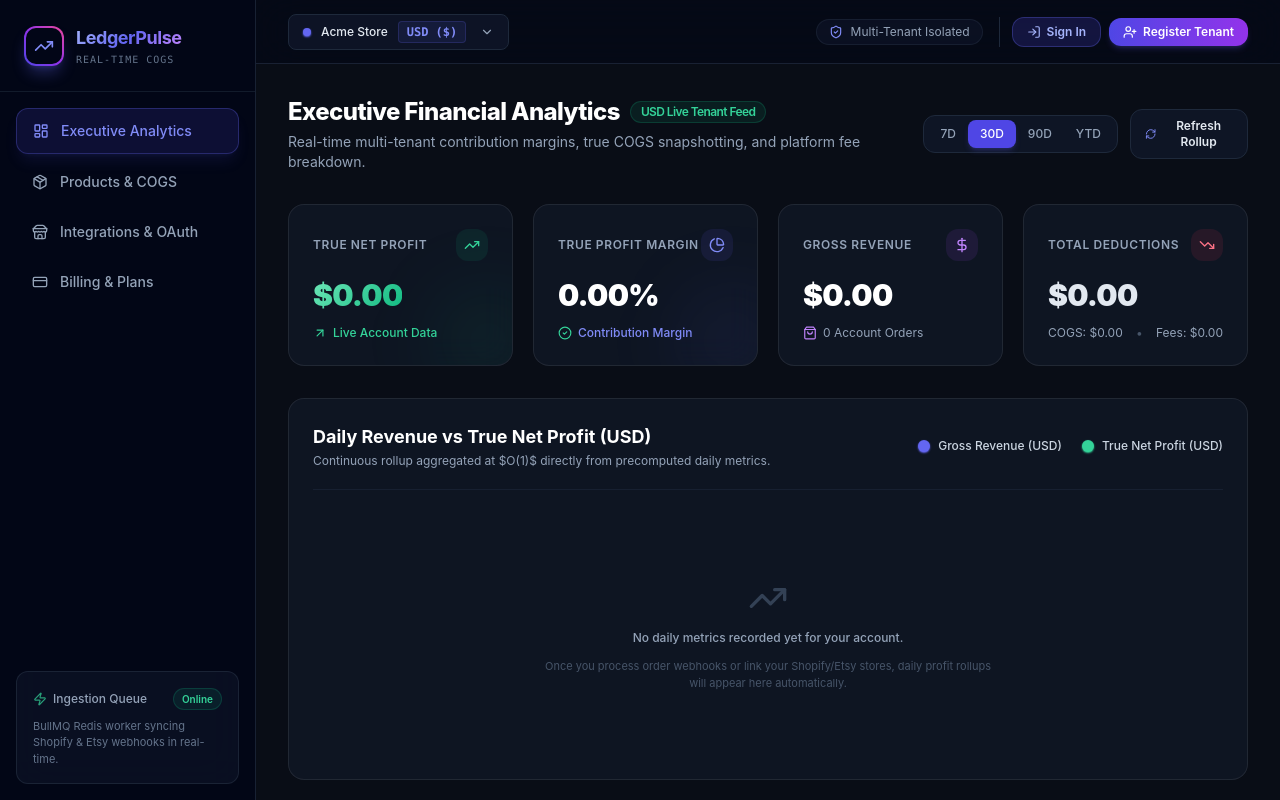
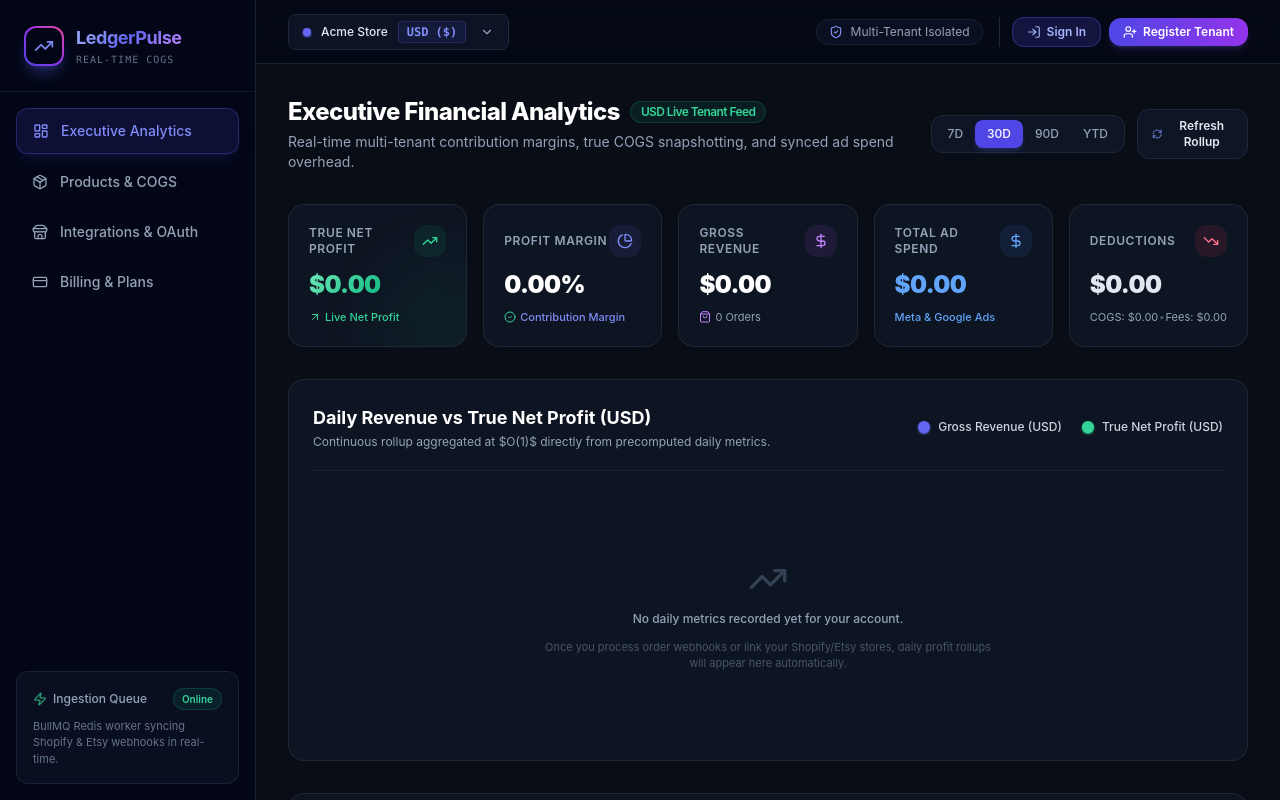
Before and after one commit to FaranBaig0/LedgerPulse, a Next.js app: page /analytics in a window 1280 px wide. Built offline with nearby package versions, Linux system fonts and the light colour scheme.

Commit message:
feat(analytics): add Total Ad Spend executive card to Analytics dashboard grid

```diff
--- a/src/app/(dashboard)/analytics/page.tsx
+++ b/src/app/(dashboard)/analytics/page.tsx
@@ -147,6 +147,8 @@ export default function AnalyticsDashboardPage() {
   const areaPathGross = `M 0,${svgHeight} L ${pointsGross} L ${svgWidth},${svgHeight} Z`;
   const areaPathProfit = `M 0,${svgHeight} L ${pointsProfit} L ${svgWidth},${svgHeight} Z`;
 
+  const displayAdSpend = summary ? summary.totalAdSpend : 0;
+
   return (
     <div className="space-y-8 max-w-7xl mx-auto">
       {/* Header Section */}
@@ -159,7 +161,7 @@ export default function AnalyticsDashboardPage() {
             </span>
           </h1>
           <p className="text-sm text-slate-400 mt-1">
-            Real-time multi-tenant contribution margins, true COGS snapshotting, and platform fee breakdown.
+            Real-time multi-tenant contribution margins, true COGS snapshotting, and synced ad spend overhead.
           </p>
         </div>
 
@@ -192,10 +194,10 @@ export default function AnalyticsDashboardPage() {
         </div>
       </div>
 
-      {/* Top 4 Executive Metric Cards */}
-      <div className="grid grid-cols-1 sm:grid-cols-2 lg:grid-cols-4 gap-5">
+      {/* Top Executive Metric Cards */}
+      <div className="grid grid-cols-1 sm:grid-cols-2 lg:grid-cols-5 gap-4">
         {/* Card 1: True Net Profit */}
-        <div className="glass-card glass-card-hover p-6 rounded-2xl relative overflow-hidden">
+        <div className="glass-card glass-card-hover p-5 rounded-2xl relative overflow-hidden">
           <div className="absolute -right-6 -bottom-6 w-24 h-24 rounded-full bg-emerald-500/10 blur-2xl"></div>
           <div className="flex items-center justify-between text-slate-400 text-xs font-semibold tracking-wider uppercase">
             <span>True Net Profit</span>
@@ -203,68 +205,85 @@ export default function AnalyticsDashboardPage() {
               <TrendingUp className="h-4 w-4" />
             </div>
           </div>
-          <div className="mt-4">
-            <span className="text-3xl font-black tracking-tight gradient-text-emerald">
+          <div className="mt-3">
+            <span className="text-2xl font-black tracking-tight gradient-text-emerald">
               {formatCurrency(displayNetProfit, currency)}
             </span>
           </div>
-          <div className="mt-3 flex items-center gap-1.5 text-xs text-emerald-400 font-medium">
-            <ArrowUpRight className="h-3.5 w-3.5" />
-            <span>Live Account Data</span>
+          <div className="mt-2 flex items-center gap-1 text-[11px] text-emerald-400 font-medium">
+            <ArrowUpRight className="h-3 w-3" />
+            <span>Live Net Profit</span>
           </div>
         </div>
 
         {/* Card 2: True Margin % */}
-        <div className="glass-card glass-card-hover p-6 rounded-2xl relative overflow-hidden">
-          <div className="absolute -right-6 -bottom-6 w-24 h-24 rounded-full bg-indigo-500/10 blur-2xl"></div>
+        <div className="glass-card glass-card-hover p-5 rounded-2xl relative overflow-hidden">
           <div className="flex items-center justify-between text-slate-400 text-xs font-semibold tracking-wider uppercase">
-            <span>True Profit Margin</span>
+            <span>Profit Margin</span>
             <div className="p-2 rounded-xl bg-indigo-500/10 text-indigo-400">
               <PieChart className="h-4 w-4" />
             </div>
           </div>
-          <div className="mt-4">
-            <span className="text-3xl font-black tracking-tight text-white">{displayTrueMargin.toFixed(2)}%</span>
+          <div className="mt-3">
+            <span className="text-2xl font-black tracking-tight text-white">{displayTrueMargin.toFixed(2)}%</span>
           </div>
-          <div className="mt-3 flex items-center gap-1.5 text-xs text-indigo-400 font-medium">
-            <CheckCircle2 className="h-3.5 w-3.5 text-emerald-400" />
+          <div className="mt-2 flex items-center gap-1 text-[11px] text-indigo-400 font-medium">
+            <CheckCircle2 className="h-3 w-3 text-emerald-400" />
             <span>Contribution Margin</span>
           </div>
         </div>
 
         {/* Card 3: Gross Revenue */}
-        <div className="glass-card glass-card-hover p-6 rounded-2xl relative overflow-hidden">
+        <div className="glass-card glass-card-hover p-5 rounded-2xl relative overflow-hidden">
           <div className="flex items-center justify-between text-slate-400 text-xs font-semibold tracking-wider uppercase">
             <span>Gross Revenue</span>
             <div className="p-2 rounded-xl bg-purple-500/10 text-purple-400">
               <DollarSign className="h-4 w-4" />
             </div>
           </div>
-          <div className="mt-4">
-            <span className="text-3xl font-black tracking-tight text-white">
+          <div className="mt-3">
+            <span className="text-2xl font-black tracking-tight text-white">
               {formatCurrency(displayGrossRevenue, currency)}
             </span>
           </div>
-          <div className="mt-3 flex items-center gap-1.5 text-xs text-slate-400">
-            <ShoppingBag className="h-3.5 w-3.5 text-purple-400" />
-            <span>{displayOrderCount} Account Orders</span>
+          <div className="mt-2 flex items-center gap-1 text-[11px] text-slate-400">
+            <ShoppingBag className="h-3 w-3 text-purple-400" />
+            <span>{displayOrderCount} Orders</span>
           </div>
         </div>
 
-        {/* Card 4: Total COGS & Platform Fees */}
-        <div className="glass-card glass-card-hover p-6 rounded-2xl relative overflow-hidden">
+        {/* Card 4: Synced Total Ad Spend */}
+        <div className="glass-card glass-card-hover p-5 rounded-2xl relative overflow-hidden">
           <div className="flex items-center justify-between text-slate-400 text-xs font-semibold tracking-wider uppercase">
-            <span>Total Deductions</span>
+            <span>Total Ad Spend</span>
+            <div className="p-2 rounded-xl bg-blue-500/10 text-blue-400">
+              <DollarSign className="h-4 w-4" />
+            </div>
+          </div>
+          <div className="mt-3">
+            <span className="text-2xl font-black tracking-tight text-blue-400">
+              {formatCurrency(displayAdSpend, currency)}
+            </span>
+          </div>
+          <div className="mt-2 flex items-center gap-1 text-[11px] text-blue-400 font-medium">
+            <span>Meta & Google Ads</span>
+          </div>
+        </div>
+
+        {/* Card 5: Total COGS & Platform Fees */}
+        <div className="glass-card glass-card-hover p-5 rounded-2xl relative overflow-hidden">
+          <div className="flex items-center justify-between text-slate-400 text-xs font-semibold tracking-wider uppercase">
+            <span>Deductions</span>
             <div className="p-2 rounded-xl bg-rose-500/10 text-rose-400">
               <TrendingDown className="h-4 w-4" />
             </div>
           </div>
-          <div className="mt-4">
-            <span className="text-3xl font-black tracking-tight text-slate-200">
+          <div className="mt-3">
+            <span className="text-2xl font-black tracking-tight text-slate-200">
               {formatCurrency(displayCogs + displayFees, currency)}
             </span>
           </div>
-          <div className="mt-3 text-xs text-slate-400 flex items-center justify-between">
+          <div className="mt-2 text-[11px] text-slate-400 flex items-center justify-between">
             <span>COGS: {formatCurrency(displayCogs, currency)}</span>
             <span className="text-slate-600">•</span>
             <span>Fees: {formatCurrency(displayFees, currency)}</span>
```
